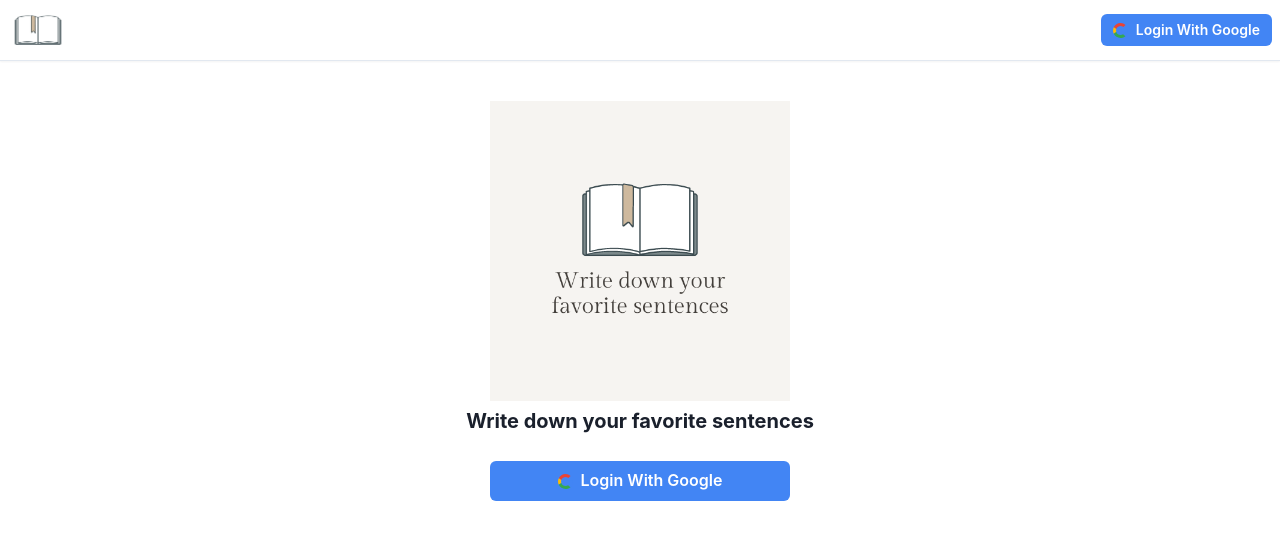
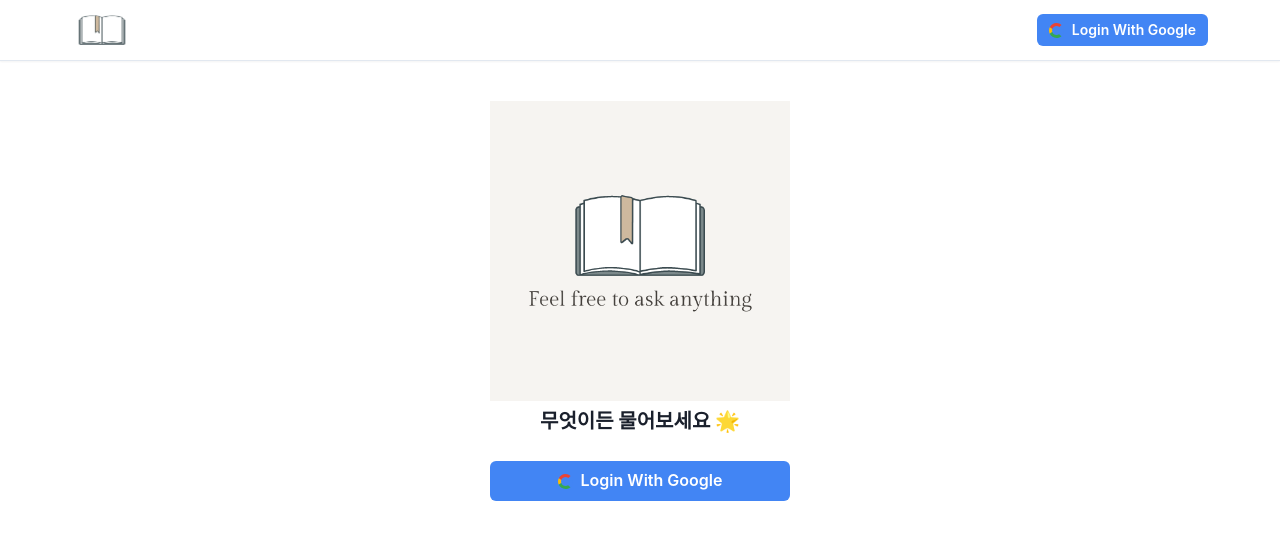
Before and after one commit to Elenapark/feel-free-to-ask, a Next.js app: page / in a window 1280 px wide. Shown: the top 540 px of the page. Built offline with nearby package versions, Linux system fonts and the light colour scheme; no server answers.

Commit message:
feat: 메세지 디테일 UI 2차, 기타 수정사항 반영

```diff
--- a/components/GlobalNavBar.tsx
+++ b/components/GlobalNavBar.tsx
@@ -1,22 +1,28 @@
-import { useAuth } from '@/contexts/auth_user.context';
+import { AuthContextProps, useAuth } from '@/contexts/auth_user.context';
 import { Box, Flex } from '@chakra-ui/react';
 import Image from 'next/image';
-import React from 'react';
 import CustomButton from './ui/CustomButton';
 
 export default function GlobalNavBar() {
-  const { authUser, signInWithGoogle, signOutWithGoogle } = useAuth();
+  const { authUser, signInWithGoogle, signOutWithGoogle } =
+    useAuth() as AuthContextProps;
+
   return (
+    <Box borderBottomWidth={1} boxShadow="sm">
       <Flex
-      w="full"
+        maxW="6xl"
+        mx="auto"
         justifyContent="space-between"
         alignItems="center"
         px={2}
-      borderBottomWidth={1}
         backgroundColor="white"
-      boxShadow="sm"
       >
-      <Image src="/header_logo.png" alt="header logo" width={60} height={30} />
+        <Image
+          src="/header_logo.png"
+          alt="header logo"
+          width={60}
+          height={30}
+        />
         <CustomButton
           title={authUser ? 'Logout' : 'Login With Google'}
           w="auto"
@@ -30,5 +36,6 @@
           onClick={authUser ? signOutWithGoogle : signInWithGoogle}
         />
       </Flex>
+    </Box>
   );
 }
--- a/contexts/auth_user.context.tsx
+++ b/contexts/auth_user.context.tsx
@@ -9,17 +9,20 @@
   loading: boolean;
 }
 
-const AuthUserContext = createContext<AuthContextProps | null>(null);
+export const AuthUserContext = createContext<AuthContextProps | null>(null);
 
 export default function AuthContextProvider({
   children,
 }: {
   children: ReactNode;
 }) {
-  const authState = useFirebaseAuth();
+  const { authUser, signInWithGoogle, signOutWithGoogle, loading } =
+    useFirebaseAuth();
 
   return (
-    <AuthUserContext.Provider value={authState}>
+    <AuthUserContext.Provider
+      value={{ authUser, signInWithGoogle, signOutWithGoogle, loading }}
+    >
       {children}
     </AuthUserContext.Provider>
   );
--- a/pages/index.tsx
+++ b/pages/index.tsx
@@ -2,10 +2,10 @@
 import Image from 'next/image';
 import { Box, Heading, Flex, Center } from '@chakra-ui/react';
 import CustomButton from '@/components/ui/CustomButton';
-import { useAuth } from '@/contexts/auth_user.context';
+import { AuthContextProps, useAuth } from '@/contexts/auth_user.context';
 
 export default function Home() {
-  const { authUser, signInWithGoogle } = useAuth();
+  const { authUser, signInWithGoogle } = useAuth() as AuthContextProps;
 
   return (
     <Layout minH="100vh">
@@ -20,7 +20,7 @@
           />
 
           <Heading as="h2" size="md" my={2}>
-            Write down your favorite sentences
+            무엇이든 물어보세요 🌟
           </Heading>
           {!authUser && (
             <Center w="300px" my="20px">
```
Also changed, not shown: components/MessageItem.tsx (+9 -0 lines), pages/[screenName]/[messageId].tsx (+13 -1 lines), public/main_logo.png. Lines whose indentation alone changed are shown as unchanged.
